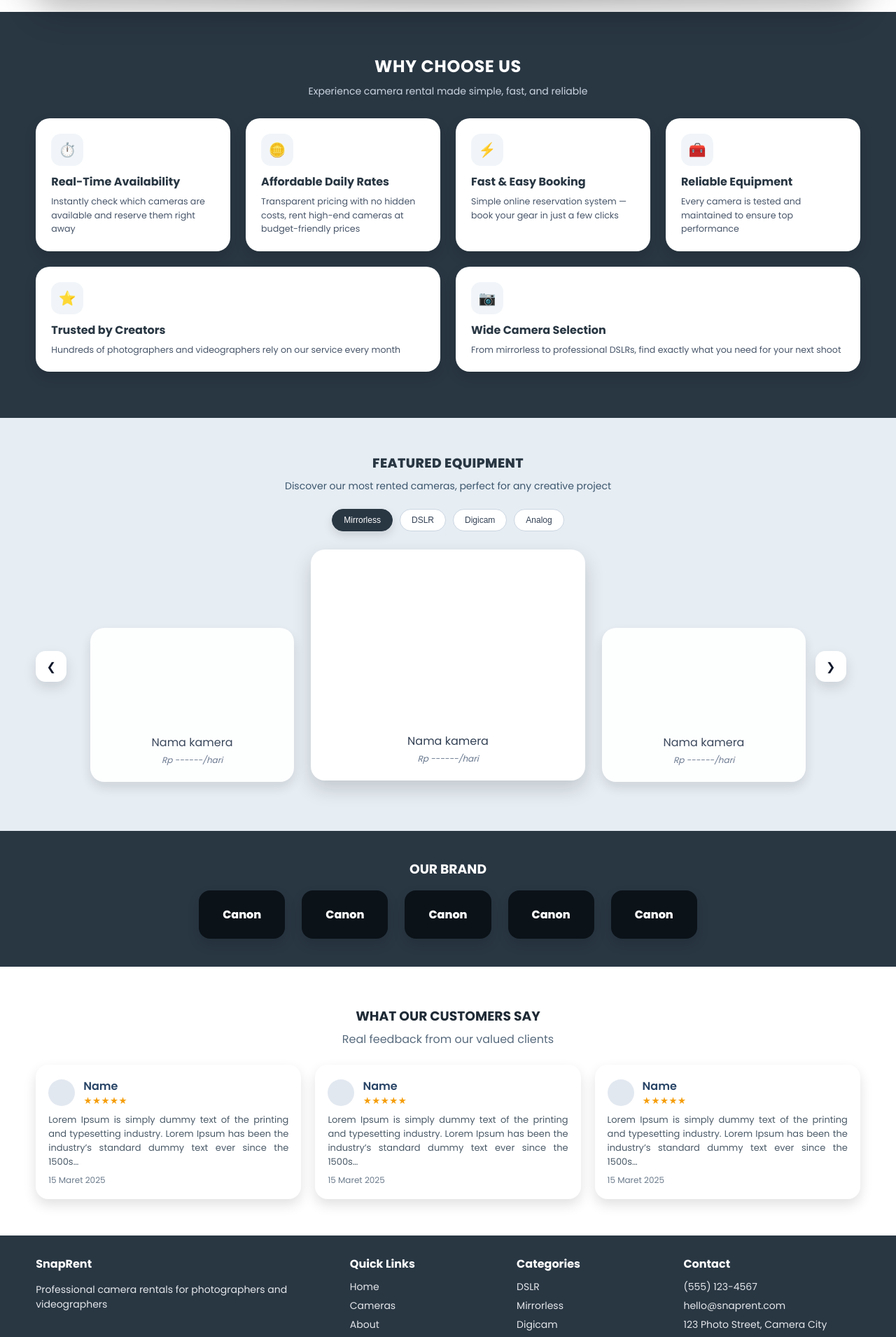
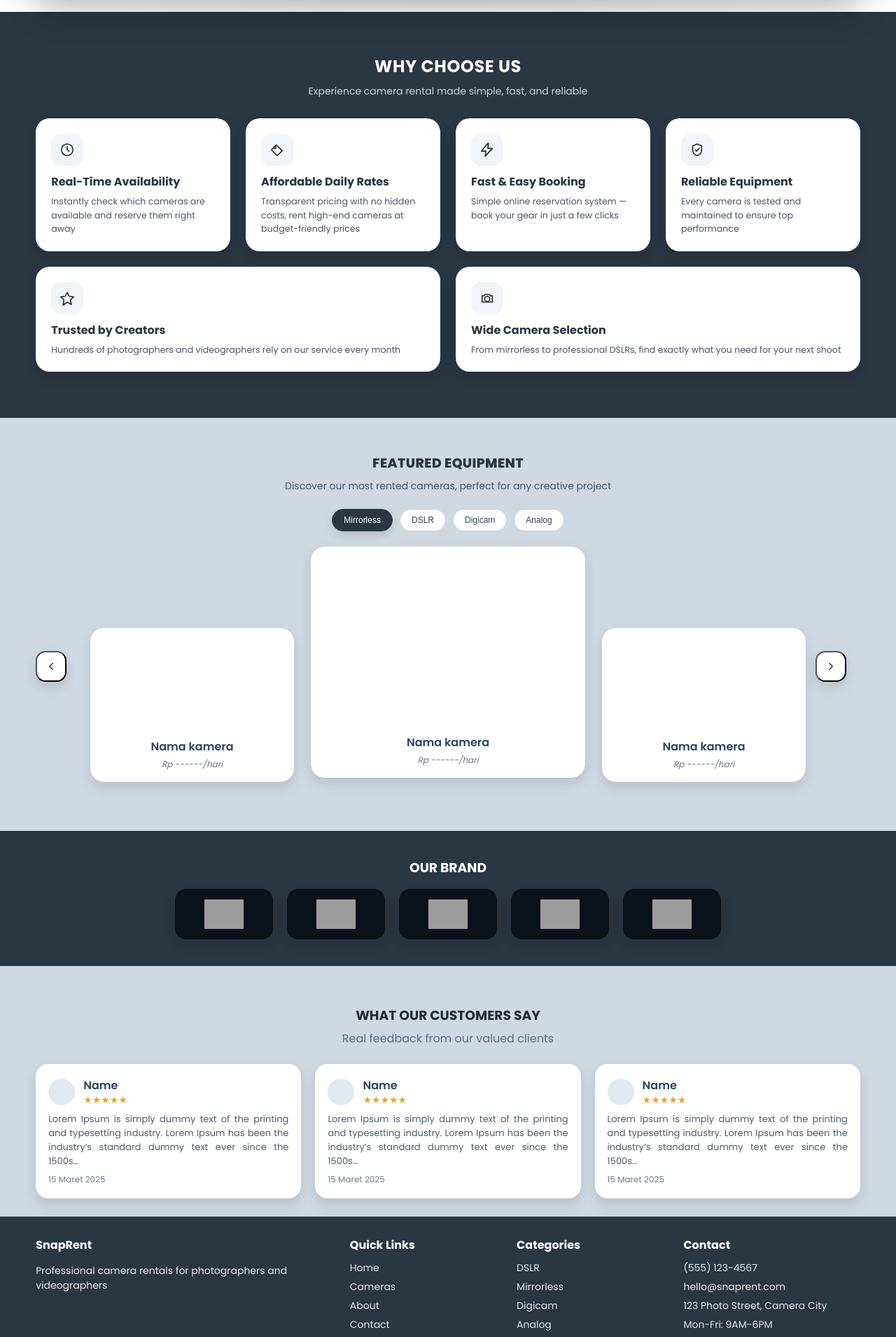
Before and after one commit to Dcay-ed/SnapRent, a PHP site: page / in a window 1280 px wide. Shown: the part 523-2433 px from the top of the page at 70% size. Run offline with PHP 8.4, Linux system fonts and the light colour scheme; grey boxes are pictures that could not be loaded.

Commit message:
My local changes to index.php

```diff
--- a/index.php
+++ b/index.php
@@ -1,5 +1,5 @@
 <?php
-// home.php — SnapRent landing (mockup-matched + autoplay carousel)
+// home.php — SnapRent Landing (gradient header #293743, sections #CFD9E1, minimalist icons, autoplay carousel)
 header('Content-Type: text/html; charset=utf-8');
 ?>
 <!DOCTYPE html>
@@ -13,24 +13,30 @@ header('Content-Type: text/html; charset=utf-8');
 <link href="https://fonts.googleapis.com/css2?family=Poppins:wght@400;500;600;700;800&display=swap" rel="stylesheet">
 
 <style>
-/* ================= Design Tokens ================= */
 :root{
   --bg:#ffffff;
+  --ink:#0f172a;
   --slate:#293743;
-  --ink:#0f172a;
-  --soft:#e6edf3;
+  --slate-800:#1f2b36;
+  --muted:#5b6c7c;
+  --soft:#CFD9E1; /* permintaan: #CFD9E1 */
   --card:#ffffff;
   --shadow-lg: 0 18px 48px rgba(0,0,0,.22);
-  --shadow: 0 12px 28px rgba(0,0,0,.16);
-  --shadow-sm: 0 8px 18px rgba(0,0,0,.12);
+  --shadow:    0 12px 28px rgba(0,0,0,.16);
+  --shadow-sm: 0  8px 18px rgba(0,0,0,.12);
 }
 *{box-sizing:border-box}
 html,body{margin:0;background:var(--bg);color:var(--ink);font-family:"Poppins",system-ui,-apple-system,Segoe UI,Roboto,Helvetica,Arial,sans-serif}
 a{text-decoration:none;color:inherit}
 .container{width:min(1180px,92%);margin-inline:auto}
 
-/* ================= Header ================= */
-.header{position:sticky;top:0;z-index:60;backdrop-filter:saturate(140%) blur(10px)}
+/* =============== Header (linear gradient #293743) =============== */
+.header{
+  position:sticky;top:0;z-index:60;
+  background:linear-gradient(180deg, #293743 0%, rgba(41,55,67,0.85) 60%, rgba(41,55,67,0) 100%);
+  -webkit-backdrop-filter:saturate(140%) blur(4px);
+  backdrop-filter:saturate(140%) blur(4px);
+}
 .header-inner{display:flex;align-items:center;justify-content:space-between;padding:14px 0}
 .brand{display:flex;align-items:center;gap:10px}
 .brand img{width:38px;height:38px;border-radius:50%;object-fit:cover;box-shadow:0 4px 10px rgba(0,0,0,.25)}
@@ -39,9 +45,13 @@ a{text-decoration:none;color:inherit}
 .nav a{padding:8px 14px;border-radius:999px;font-size:13px;color:#f8fafc;opacity:.9}
 .nav a.active{background:#ffffff;color:var(--slate);box-shadow:0 6px 18px rgba(0,0,0,.18)}
 .actions{display:flex;align-items:center;gap:10px}
-.icon-btn{width:34px;height:34px;border-radius:12px;display:grid;place-items:center;background:#11182733;color:#fff;box-shadow:inset 0 0 0 1px rgba(255,255,255,.07)}
+.icon-btn{
+  width:34px;height:34px;border-radius:12px;display:grid;place-items:center;
+  background:#11182733;color:#fff;box-shadow:inset 0 0 0 1px rgba(255,255,255,.07)
+}
+.icon-btn svg{width:18px;height:18px;stroke:#fff}
 
-/* ================= Hero ================= */
+/* =============== Hero =============== */
 .hero-wrap{position:relative;padding:26px 0 18px}
 .hero-vignette{position:absolute;inset:0;pointer-events:none;background:
   radial-gradient(1100px 160px at 50% -4%, rgba(0,0,0,.35), transparent 70%),
@@ -58,42 +68,46 @@ filter:blur(18px);opacity:.9;transform:translateY(-16px)}
 .thumb-strip{position:absolute;left:54px;bottom:24px;display:flex;gap:12px;z-index:2}
 .thumb-strip img{width:86px;height:86px;border-radius:16px;object-fit:cover;background:#fff;box-shadow:0 10px 20px rgba(0,0,0,.25);outline:2px solid rgba(255,255,255,.6)}
 
-/* ================= Why ================= */
+/* =============== Why Choose Us (minimal icons) =============== */
 .why{background:var(--slate);padding:60px 0 66px}
 .why h2{margin:0;text-align:center;color:#fff;letter-spacing:.6px}
 .why .sub{margin:8px auto 28px;text-align:center;color:#cbd5e1;font-size:14px}
 .why-grid{display:grid;grid-template-columns:repeat(4,1fr);gap:22px}
 .card{background:#fff;border-radius:20px;padding:22px;box-shadow:var(--shadow-sm);color:var(--slate)}
-.card .ci{width:46px;height:46px;border-radius:14px;display:grid;place-items:center;background:#f1f5f9;margin-bottom:10px;font-size:20px}
+.card .ci{width:46px;height:46px;border-radius:14px;display:grid;place-items:center;background:#f1f5f9;margin-bottom:10px}
+.card .ci svg{width:22px;height:22px;stroke:#1f2b36}
 .card h4{margin:6px 0 6px;font-size:16px}
 .card p{margin:0;color:#475569;font-size:12.6px;line-height:1.55}
 .why-grid.bottom{grid-template-columns:repeat(2,1fr);margin-top:22px}
 
-/* ================= Featured ================= */
+/* =============== Featured Equipment (Carousel) — bg #CFD9E1 =============== */
 .featured{background:var(--soft);padding:50px 0 70px}
 .section-title{text-align:center;color:var(--slate);margin:0;font-weight:800;letter-spacing:.4px}
 .section-sub{margin-top:8px;text-align:center;color:#3c566d;font-size:14px}
 .pills{display:flex;gap:10px;justify-content:center;margin:22px 0 28px}
 .pill{padding:8px 16px;border-radius:999px;background:#fff;border:1px solid #cbd5e1;color:#334155;font-size:12px;cursor:pointer}
 .pill.active{background:#293743;color:#fff;border-color:#293743;box-shadow:0 6px 14px rgba(0,0,0,.12)}
-
 .carousel{display:grid;grid-template-columns:64px 1fr 64px;align-items:center;gap:14px}
 .chev{width:44px;height:44px;border-radius:14px;display:grid;place-items:center;background:#fff;box-shadow:var(--shadow-sm);cursor:pointer;user-select:none}
+.chev svg{width:18px;height:18px;stroke:#1f2b36}
 .stage{display:grid;grid-template-columns:1fr 1.35fr 1fr;gap:24px;align-items:end}
-.item{background:#fff;border-radius:20px;box-shadow:var(--shadow-sm);padding:22px;height:220px;display:flex;align-items:end;justify-content:center;opacity:.95;
-  transition:height .4s ease, transform .4s ease, box-shadow .4s ease, opacity .4s ease}
-.item.big{height:330px;box-shadow:var(--shadow);opacity:1;transform:translateY(-2px)}
-.item .label{text-align:center;color:#334155}
+.item{background:#fff;border-radius:20px;box-shadow:var(--shadow-sm);padding:22px;height:220px;display:flex;align-items:center;justify-content:center;position:relative;transition:.35s ease}
+.item.big{height:330px;transform:translateY(-6px)}
+.item .label{text-align:center;color:#334155;position:absolute;left:0;right:0;bottom:16px}
 .item .price{margin-top:4px;font-size:12px;font-style:italic;color:#64748b}
 
-/* ================= Brands ================= */
-.brand-band{background:#293743;padding:40px 0}
+/* =============== Our Brand (disesuaikan mockup, pakai images-1..5) =============== */
+.brand-band{background:#293743;padding:38px 0}
 .brand-band h3{text-align:center;color:#fff;margin:0 0 16px}
-.brand-row{display:flex;gap:24px;justify-content:center;flex-wrap:wrap}
-.brand-pill{background:#0b1218;border-radius:16px;padding:22px 34px;min-width:120px;color:#fff;font-weight:800;display:grid;place-items:center;box-shadow:var(--shadow-sm)}
+.brand-row{display:flex;gap:20px;justify-content:center;flex-wrap:wrap}
+.brand-item{
+  background:#0b1218;border-radius:16px;padding:14px 24px;min-width:140px;height:72px;
+  display:flex;align-items:center;justify-content:center;box-shadow:var(--shadow-sm)
+}
+.brand-item img{max-height:42px;max-width:140px;object-fit:contain;filter:none}
 
-/* ================= Testimonials ================= */
-.testi{padding:56px 0 26px}
+/* =============== Testimonials — bg #CFD9E1 =============== */
+.testi{background:var(--soft);padding:56px 0 26px}
 .testi h3{text-align:center;color:#1f2b36;margin:0}
 .testi .sub{text-align:center;color:#586b7e;margin:6px 0 24px}
 .testi-row{display:grid;grid-template-columns:repeat(3,1fr);gap:20px}
@@ -105,8 +119,8 @@ filter:blur(18px);opacity:.9;transform:translateY(-16px)}
 .review p{margin:6px 0 6px;color:#4a5a68;font-size:13px;line-height:1.55;text-align:justify}
 .date{font-size:12px;color:#6b7b8c}
 
-/* ================= Footer ================= */
-.footer{background:#293743;color:#fff;margin-top:26px;padding:28px 0 0}
+/* =============== Footer =============== */
+.footer{background:#293743;color:#fff;margin-top:0;padding:28px 0 0}
 .footer-top{display:grid;grid-template-columns:2fr 1fr 1fr 1.2fr;gap:28px;padding-bottom:18px}
 .footer h5{margin:0 0 10px;font-size:16px}
 .footer p,.footer a{color:#e5e7eb;font-size:14px}
@@ -114,14 +128,14 @@ filter:blur(18px);opacity:.9;transform:translateY(-16px)}
 .footer-bottom{border-top:1px solid #d9d9d978;display:flex;align-items:center;justify-content:space-between;padding:12px 0;margin-top:8px}
 .footer-mini a{margin-left:18px;color:#e5e7eb;font-size:14px}
 
-/* ================= Responsive ================= */
-@media (max-width: 1020px){
+/* =============== Responsive =============== */
+@media (max-width:1020px){
   .why-grid{grid-template-columns:repeat(2,1fr)}
   .why-grid.bottom{grid-template-columns:1fr}
   .carousel{grid-template-columns:1fr}
   .stage{grid-template-columns:1fr;gap:16px}
   .item{height:220px}
-  .item.big{height:260px}
+  .item.big{height:260px;transform:none}
   .testi-row{grid-template-columns:1fr}
   .footer-top{grid-template-columns:1fr 1fr}
 }
@@ -129,30 +143,44 @@ filter:blur(18px);opacity:.9;transform:translateY(-16px)}
 </head>
 <body>
 
-<!-- ================= Header ================= -->
+<!-- =============== Header =============== -->
 <header class="header">
   <div class="container header-inner">
     <div class="brand">
       <img src="img/48bcabbb-9ac2-4333-b37c-76ddcd64064b-1.png" alt="SnapRent logo">
       <div class="title">SnapRent</div>
     </div>
-
     <nav class="nav">
       <a class="active" href="#">Home</a>
       <a href="#">Cameras</a>
       <a href="#">About Us</a>
       <a href="#">FAQ</a>
     </nav>
-
     <div class="actions">
-      <div class="icon-btn" title="Account">👤</div>
-      <div class="icon-btn" title="Notifications">🔔</div>
-      <div class="icon-btn" title="Cart">🛒</div>
+      <button class="icon-btn" title="Account" aria-label="Account">
+        <!-- user -->
+        <svg viewBox="0 0 24 24" fill="none" stroke-width="1.8" stroke-linecap="round" stroke-linejoin="round">
+          <circle cx="12" cy="8" r="4"/><path d="M4 20c0-4 4-6 8-6s8 2 8 6"/>
+        </svg>
+      </button>
+      <button class="icon-btn" title="Notifications" aria-label="Notifications">
+        <!-- bell -->
+        <svg viewBox="0 0 24 24" fill="none" stroke-width="1.8" stroke-linecap="round" stroke-linejoin="round">
+          <path d="M6 17h12"/><path d="M7 17V10a5 5 0 0 1 10 0v7"/><path d="M9 17v1a3 3 0 0 0 6 0v-1"/>
+        </svg>
+      </button>
+      <button class="icon-btn" title="Cart" aria-label="Cart">
+        <!-- cart -->
+        <svg viewBox="0 0 24 24" fill="none" stroke-width="1.8" stroke-linecap="round" stroke-linejoin="round">
+          <circle cx="9" cy="20" r="1.5"/><circle cx="17" cy="20" r="1.5"/>
+          <path d="M3 4h2l2 12h10l2-8H7"/><path d="M5 6h14"/>
+        </svg>
+      </button>
     </div>
   </div>
 </header>
 
-<!-- ================= Hero ================= -->
+<!-- =============== Hero =============== -->
 <section class="hero-wrap">
   <div class="hero-vignette"></div>
   <div class="container">
@@ -163,7 +191,6 @@ filter:blur(18px);opacity:.9;transform:translateY(-16px)}
         <p class="lead">Affordable, flexible, and ready when you are</p>
         <a class="btn-primary" href="#">Rent now</a>
       </div>
-
       <div class="thumb-strip">
         <img src="img/rectangle-1386.png" alt="">
         <img src="img/rectangle-1387.png" alt="">
@@ -174,27 +201,85 @@ filter:blur(18px);opacity:.9;transform:translateY(-16px)}
   </div>
 </section>
 
-<!-- ================= Why Choose Us ================= -->
+<!-- =============== Why Choose Us (ikon minimalis) =============== -->
 <section class="why">
   <div class="container">
     <h2>WHY CHOOSE US</h2>
     <p class="sub">Experience camera rental made simple, fast, and reliable</p>
 
     <div class="why-grid">
-      <div class="card"><div class="ci">⏱️</div><h4>Real-Time Availability</h4><p>Instantly check which cameras are available and reserve them right away</p></div>
-      <div class="card"><div class="ci">🪙</div><h4>Affordable Daily Rates</h4><p>Transparent pricing with no hidden costs, rent high-end cameras at budget-friendly prices</p></div>
-      <div class="card"><div class="ci">⚡</div><h4>Fast & Easy Booking</h4><p>Simple online reservation system — book your gear in just a few clicks</p></div>
-      <div class="card"><div class="ci">🧰</div><h4>Reliable Equipment</h4><p>Every camera is tested and maintained to ensure top performance</p></div>
+      <div class="card">
+        <div class="ci">
+          <!-- clock -->
+          <svg viewBox="0 0 24 24" fill="none" stroke-width="1.8" stroke-linecap="round" stroke-linejoin="round">
+            <circle cx="12" cy="12" r="9"/><path d="M12 7v5l3 2"/>
+          </svg>
+        </div>
+        <h4>Real-Time Availability</h4>
+        <p>Instantly check which cameras are available and reserve them right away</p>
+      </div>
+
+      <div class="card">
+        <div class="ci">
+          <!-- tag (price) -->
+          <svg viewBox="0 0 24 24" fill="none" stroke-width="1.8" stroke-linecap="round" stroke-linejoin="round">
+            <path d="M20 13.5 12 21 3 12 10.5 4.5 20 13.5Z"/><circle cx="8.5" cy="8.5" r="1.5"/>
+          </svg>
+        </div>
+        <h4>Affordable Daily Rates</h4>
+        <p>Transparent pricing with no hidden costs, rent high-end cameras at budget-friendly prices</p>
+      </div>
+
+      <div class="card">
+        <div class="ci">
+          <!-- bolt -->
+          <svg viewBox="0 0 24 24" fill="none" stroke-width="1.8" stroke-linecap="round" stroke-linejoin="round">
+            <path d="M13 2 3 14h7l-1 8 11-12h-7l1-8z"/>
+          </svg>
+        </div>
+        <h4>Fast & Easy Booking</h4>
+        <p>Simple online reservation system — book your gear in just a few clicks</p>
+      </div>
+
+      <div class="card">
+        <div class="ci">
+          <!-- shield-check -->
+          <svg viewBox="0 0 24 24" fill="none" stroke-width="1.8" stroke-linecap="round" stroke-linejoin="round">
+            <path d="M12 3l7 3v6c0 4.97-3.05 7.94-7 9-3.95-1.06-7-4.03-7-9V6l7-3z"/><path d="M9 12l2 2 4-4"/>
+          </svg>
+        </div>
+        <h4>Reliable Equipment</h4>
+        <p>Every camera is tested and maintained to ensure top performance</p>
+      </div>
     </div>
 
     <div class="why-grid bottom">
-      <div class="card"><div class="ci">⭐</div><h4>Trusted by Creators</h4><p>Hundreds of photographers and videographers rely on our service every month</p></div>
-      <div class="card"><div class="ci">📷</div><h4>Wide Camera Selection</h4><p>From mirrorless to professional DSLRs, find exactly what you need for your next shoot</p></div>
+      <div class="card">
+        <div class="ci">
+          <!-- star -->
+          <svg viewBox="0 0 24 24" fill="none" stroke-width="1.8" stroke-linecap="round" stroke-linejoin="round">
+            <path d="M12 3l3 6 7 .9-5 4.8 1.4 7.3L12 18l-6.4 4.9L7 14.7 2 9.9 9 9z"/>
+          </svg>
+        </div>
+        <h4>Trusted by Creators</h4>
+        <p>Hundreds of photographers and videographers rely on our service every month</p>
+      </div>
+
+      <div class="card">
+        <div class="ci">
+          <!-- camera -->
+          <svg viewBox="0 0 24 24" fill="none" stroke-width="1.8" stroke-linecap="round" stroke-linejoin="round">
+            <path d="M4 8h3l2-2h6l2 2h3v10H4z"/><circle cx="12" cy="13" r="4"/>
+          </svg>
+        </div>
+        <h4>Wide Camera Selection</h4>
+        <p>From mirrorless to professional DSLRs, find exactly what you need for your next shoot</p>
+      </div>
     </div>
   </div>
 </section>
 
-<!-- ================= Featured Equipment ================= -->
+<!-- =============== Featured Equipment (Autoplay Carousel) =============== -->
 <section class="featured">
   <div class="container">
     <h3 class="section-title">FEATURED EQUIPMENT</h3>
@@ -208,51 +293,61 @@ filter:blur(18px);opacity:.9;transform:translateY(-16px)}
     </div>
 
     <div class="carousel" id="carousel">
-      <div class="chev" id="chevLeft">❮</div>
+      <button class="chev" id="chevLeft" aria-label="Previous">
+        <!-- chevron-left -->
+        <svg viewBox="0 0 24 24" fill="none" stroke-width="1.8" stroke-linecap="round" stroke-linejoin="round">
+          <path d="M15 18l-6-6 6-6"/>
+        </svg>
+      </button>
 
-      <div class="stage" id="stage">
-        <div class="item">
+      <div class="stage">
+        <div class="item" id="itemLeft">
           <div class="label">
-            <div>Nama kamera</div>
+            <div class="name">Nama kamera</div>
             <div class="price">Rp ------/hari</div>
           </div>
         </div>
 
-        <div class="item big">
+        <div class="item big" id="itemCenter">
           <div class="label">
-            <div>Nama kamera</div>
+            <div class="name">Nama kamera</div>
             <div class="price">Rp ------/hari</div>
           </div>
         </div>
 
-        <div class="item">
+        <div class="item" id="itemRight">
           <div class="label">
-            <div>Nama kamera</div>
+            <div class="name">Nama kamera</div>
             <div class="price">Rp ------/hari</div>
           </div>
         </div>
       </div>
 
-      <div class="chev" id="chevRight">❯</div>
+      <button class="chev" id="chevRight" aria-label="Next">
+        <!-- chevron-right -->
+        <svg viewBox="0 0 24 24" fill="none" stroke-width="1.8" stroke-linecap="round" stroke-linejoin="round">
+          <path d="M9 6l6 6-6 6"/>
+        </svg>
+      </button>
     </div>
   </div>
 </section>
 
-<!-- ================= Our Brand ================= -->
+<!-- =============== Our Brand (pakai gambar brand kamu) =============== -->
 <section class="brand-band">
   <div class="container">
     <h3>OUR BRAND</h3>
     <div class="brand-row">
-      <div class="brand-pill">Canon</div>
-      <div class="brand-pill">Canon</div>
-      <div class="brand-pill">Canon</div>
-      <div class="brand-pill">Canon</div>
-      <div class="brand-pill">Canon</div>
+      <div class="brand-item"><img src="img/images-1.png" alt="Brand 1"></div>
+      <div class="brand-item"><img src="img/images-2.png" alt="Brand 2"></div>
+      <div class="brand-item"><img src="img/images-3.png" alt="Brand 3"></div>
+      <div class="brand-item"><img src="img/images-4.png" alt="Brand 4"></div>
+      <div class="brand-item"><img src="img/images-5.png" alt="Brand 5"></div>
     </div>
   </div>
 </section>
 
-<!-- ================= Testimonials ================= -->
+<!-- =============== Testimonials (bg #CFD9E1) =============== -->
 <section class="testi">
   <div class="container">
     <h3>WHAT OUR CUSTOMERS SAY</h3>
@@ -260,17 +355,26 @@ filter:blur(18px);opacity:.9;transform:translateY(-16px)}
 
     <div class="testi-row">
       <div class="review">
-        <div class="head"><div class="avatar"></div><div><div class="name">Name</div><div class="stars">★★★★★</div></div></div>
+        <div class="head">
+          <div class="avatar"></div>
+          <div><div class="name">Name</div><div class="stars">★★★★★</div></div>
+        </div>
         <p>Lorem Ipsum is simply dummy text of the printing and typesetting industry. Lorem Ipsum has been the industry’s standard dummy text ever since the 1500s…</p>
         <div class="date">15 Maret 2025</div>
       </div>
       <div class="review">
-        <div class="head"><div class="avatar"></div><div><div class="name">Name</div><div class="stars">★★★★★</div></div></div>
+        <div class="head">
+          <div class="avatar"></div>
+          <div><div class="name">Name</div><div class="stars">★★★★★</div></div>
+        </div>
         <p>Lorem Ipsum is simply dummy text of the printing and typesetting industry. Lorem Ipsum has been the industry’s standard dummy text ever since the 1500s…</p>
         <div class="date">15 Maret 2025</div>
       </div>
       <div class="review">
-        <div class="head"><div class="avatar"></div><div><div class="name">Name</div><div class="stars">★★★★★</div></div></div>
+        <div class="head">
+          <div class="avatar"></div>
+          <div><div class="name">Name</div><div class="stars">★★★★★</div></div>
+        </div>
         <p>Lorem Ipsum is simply dummy text of the printing and typesetting industry. Lorem Ipsum has been the industry’s standard dummy text ever since the 1500s…</p>
         <div class="date">15 Maret 2025</div>
       </div>
@@ -278,7 +382,7 @@ filter:blur(18px);opacity:.9;transform:translateY(-16px)}
   </div>
 </section>
 
-<!-- ================= Footer ================= -->
+<!-- =============== Footer =============== -->
 <footer class="footer">
   <div class="container">
     <div class="footer-top">
@@ -309,69 +413,59 @@ filter:blur(18px);opacity:.9;transform:translateY(-16px)}
     <div class="footer-bottom">
       <div>© 2024 CameraRent. All rights reserved.</div>
       <div class="footer-mini">
-        <a href="#">Privacy Policy</a>
-        <a href="#">Terms of Service</a>
-        <a href="#">Cookie Policy</a>
+        <a href="#">Privacy Policy</a><a href="#">Terms of Service</a><a href="#">Cookie Policy</a>
       </div>
     </div>
   </div>
 </footer>
 
 <script>
-// ===== Featured carousel: autoplay + manual controls =====
+/* ===== Autoplay Carousel (vanilla) ===== */
 (function(){
-  const stage = document.getElementById('stage');
-  const left = document.getElementById('chevLeft');
-  const right = document.getElementById('chevRight');
-  const carousel = document.getElementById('carousel');
+  const data = [
+    {name:'Nama kamera', price:'Rp ------/hari'},
+    {name:'Nama kamera', price:'Rp ------/hari'},
+    {name:'Nama kamera', price:'Rp ------/hari'},
+    {name:'Nama kamera', price:'Rp ------/hari'},
+    {name:'Nama kamera', price:'Rp ------/hari'},
+  ];
+  let idx = 0, n = data.length;
 
-  function applySizes(){
-    // pastikan kartu tengah selalu yang 'big'
-    Array.from(stage.children).forEach(el => el.classList.remove('big'));
-    if(stage.children[1]) stage.children[1].classList.add('big');
+  const itemLeft   = document.getElementById('itemLeft');
+  const itemCenter = document.getElementById('itemCenter');
+  const itemRight  = document.getElementById('itemRight');
+  const chevL      = document.getElementById('chevLeft');
+  const chevR      = document.getElementById('chevRight');
+  const stageWrap  = document.getElementById('carousel');
+
+  function fill(card, obj){
+    card.querySelector('.name').textContent  = obj.name;
+    card.querySelector('.price').textContent = obj.price;
   }
+  function render(){
+    fill(itemLeft,   data[(idx - 1 + n) % n]);
+    fill(itemCenter, data[(idx + 0) % n]);
+    fill(itemRight,  data[(idx + 1) % n]);
 
-  function rotate(dir = 1){
-    // dir=1: ke kanan; dir=-1: ke kiri
-    if(dir > 0){
-      stage.appendChild(stage.firstElementChild);
-    }else{
-      stage.insertBefore(stage.lastElementChild, stage.firstElementChild);
-    }
-    applySizes();
+    itemLeft.classList.remove('big');
+    itemCenter.classList.add('big');
+    itemRight.classList.remove('big');
   }
+  function next(){ idx = (idx + 1) % n; render(); }
+  function prev(){ idx = (idx - 1 + n) % n; render(); }
 
-  // Manual buttons
-  left.addEventListener('click', () => rotate(-1));
-  right.addEventListener('click', () => rotate(1));
+  let timer = null;
+  const INTERVAL = 3000;
+  function play(){ stop(); timer = setInterval(next, INTERVAL); }
+  function stop(){ if(timer){ clearInterval(timer); timer = null; } }
 
-  // Autoplay (pause on hover)
-  let timer = null;
-  const INTERVAL = 4000;
+  chevR.addEventListener('click', next);
+  chevL.addEventListener('click', prev);
+  stageWrap.addEventListener('mouseenter', stop);
+  stageWrap.addEventListener('mouseleave', play);
+  document.addEventListener('visibilitychange', () => { if (document.hidden) stop(); else play(); });
 
-  function start(){
-    if(timer) return;
-    timer = setInterval(() => rotate(1), INTERVAL);
-  }
-  function stop(){
-    if(!timer) return;
-    clearInterval(timer); timer = null;
-  }
-
-  carousel.addEventListener('mouseenter', stop);
-  carousel.addEventListener('mouseleave', start);
-
-  // Initialize
-  applySizes();
-  start();
-
-  // Accessibility: keyboard support for arrows
-  [left, right].forEach(btn=>{
-    btn.tabIndex = 0;
-    btn.addEventListener('keydown', e=>{
-      if(e.key === 'Enter' || e.key === ' '){ e.preventDefault(); btn.click(); }
-    });
-  });
+  render(); play();
 })();
 </script>
 </body>
```
